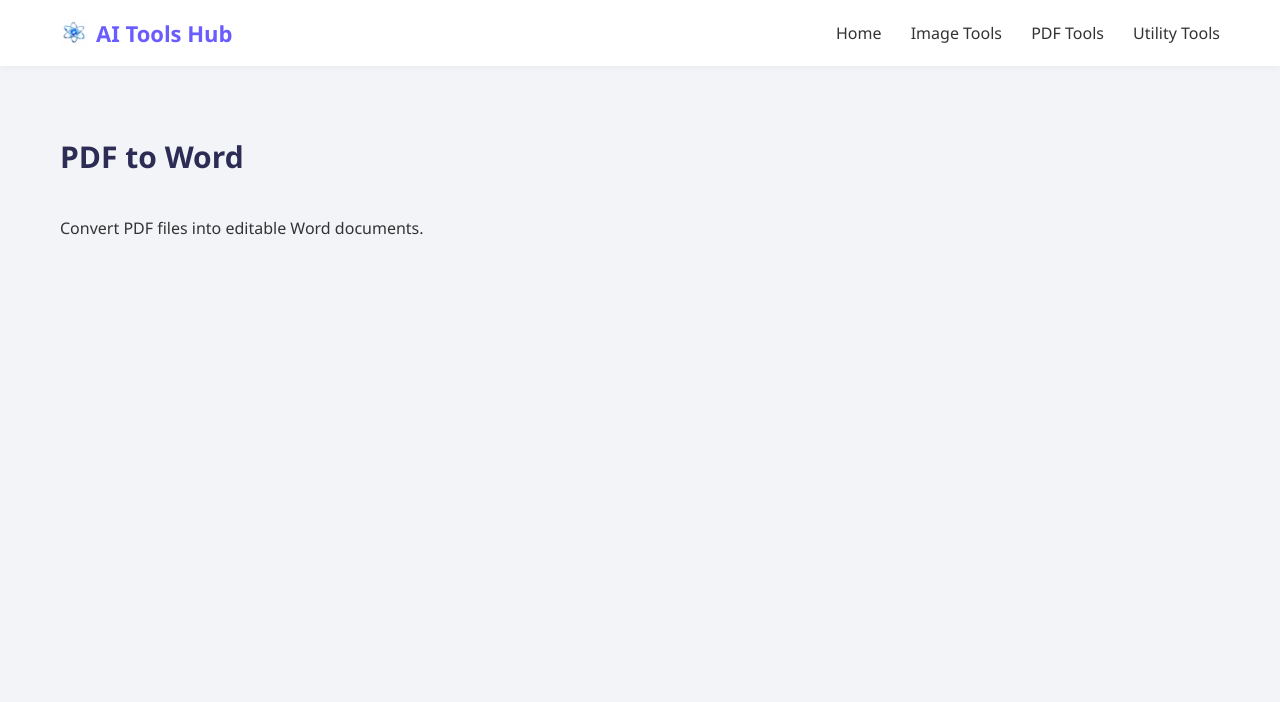
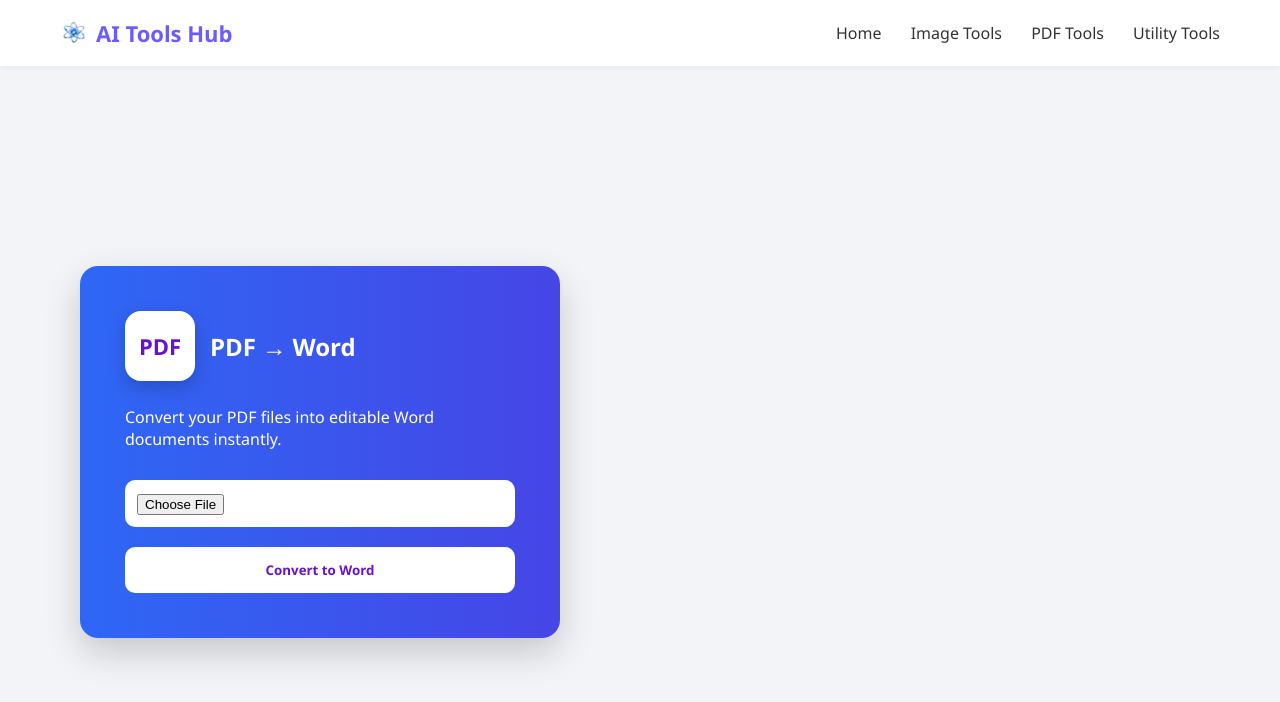
Before and after one commit to afnankhan123456/ai-tools-website-, a Flask app: page /pdf-to-word in a window 1280 px wide. Shown: the top 702 px of the page. Run offline with Flask 3, Linux system fonts and the light colour scheme.

Commit message:
Update pdf_to_word.html

```diff
--- a/templates/pdf_tools/pdf_to_word.html
+++ b/templates/pdf_tools/pdf_to_word.html
@@ -1,9 +1,98 @@
 {% extends "base.html" %}
 {% block content %}
 
-<section class="tools-section">
-    <h2 class="section-title">PDF to Word</h2>
-    <p>Convert PDF files into editable Word documents.</p>
+<section style="display:flex; justify-content:flex-start; margin:200px 0 0 80px;">
+
+    <div style="
+        padding:45px;
+        border-radius:18px;
+        width:480px;
+        color:white;
+        box-shadow:0 15px 35px rgba(0,0,0,0.18);
+        position:relative;
+        overflow:hidden;
+        background: linear-gradient(270deg, #ff7e5f, #6a11cb, #2575fc);
+        background-size: 600% 600%;
+        animation: gradientMove 8s ease infinite;
+    ">
+
+        <!-- Logo Row -->
+        <div style="display:flex; align-items:center; gap:15px; margin-bottom:25px;">
+
+            <div style="
+                background:white;
+                color:#6a11cb;
+                font-weight:bold;
+                font-size:22px;
+                width:70px;
+                height:70px;
+                display:flex;
+                align-items:center;
+                justify-content:center;
+                border-radius:16px;
+                box-shadow:0 6px 18px rgba(0,0,0,0.2);
+            ">
+                PDF
+            </div>
+
+            <div style="font-size:24px; font-weight:600;">
+                PDF → Word
+            </div>
+
+        </div>
+
+        <p style="margin-bottom:30px; color:#ffffff;">
+            Convert your PDF files into editable Word documents instantly.
+        </p>
+
+        <form action="{{ url_for('pdf_to_word_action') }}"
+              method="POST"
+              enctype="multipart/form-data">
+
+            <div style="
+                background:white;
+                padding:12px;
+                border-radius:10px;
+                margin-bottom:20px;
+            ">
+                <input type="file"
+                       name="file"
+                       accept=".pdf"
+                       required
+                       style="border:none; width:100%;">
+            </div>
+
+            <button type="submit"
+                    style="
+                        background:white;
+                        color:#6a11cb;
+                        border:none;
+                        padding:14px;
+                        width:100%;
+                        border-radius:10px;
+                        font-weight:600;
+                        cursor:pointer;
+                        transition:0.3s;
+                    "
+                    onmouseover="this.style.background='#f3f4f6'"
+                    onmouseout="this.style.background='white'">
+
+                Convert to Word
+
+            </button>
+
+        </form>
+
+    </div>
+
 </section>
 
+<style>
+@keyframes gradientMove {
+    0% { background-position: 0% 50%; }
+    50% { background-position: 100% 50%; }
+    100% { background-position: 0% 50%; }
+}
+</style>
+
 {% endblock %}
```
